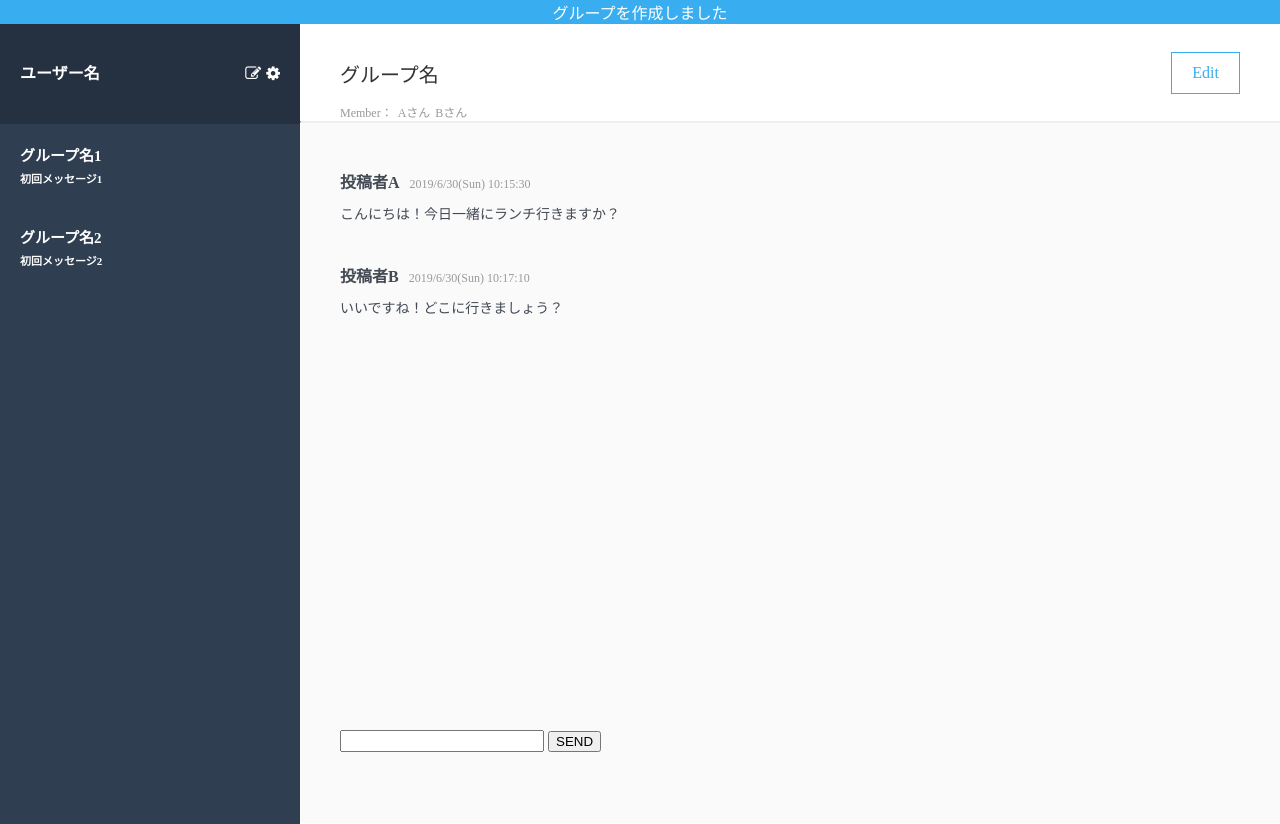
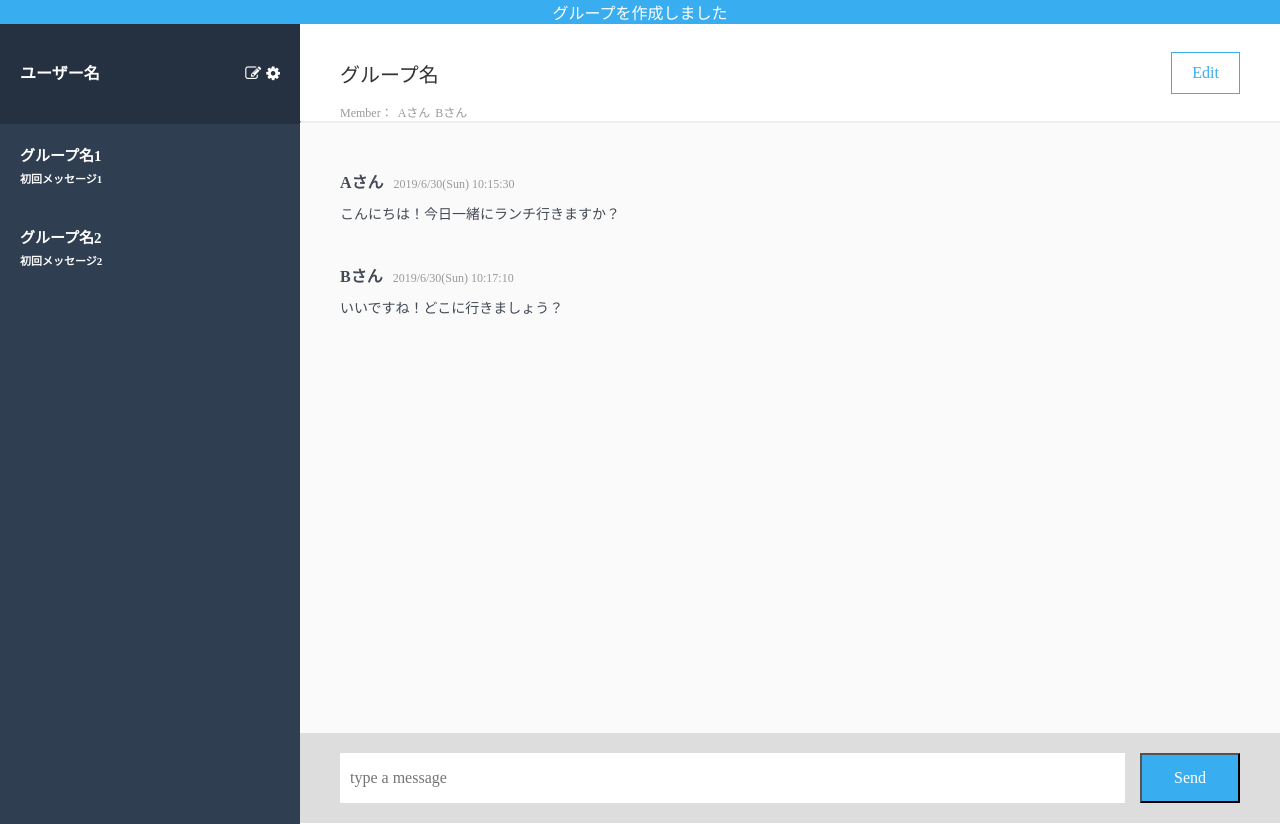
Before and after one commit to truthconductor/chat-space, a Rails app: page / in a window 1280 px wide. Run offline with Rails 7, Linux system fonts and the light colour scheme; style sheets or scripts are compiled from the project's sources; some libraries are stand-ins or nearby versions.

Commit message:
Set Footer
fixed Footer height const value
fixed Messages height calc by Header and Footer height
add form text and button style

```diff
--- a/app/assets/stylesheets/_messages.scss
+++ b/app/assets/stylesheets/_messages.scss
@@ -2,7 +2,7 @@
   float: left;
   width: calc(100vw - 300px);
   &--Header {
-    margin: 0 40px;
+    padding: 0 40px;
     .Header-left {
       float: left;
       .ChatGroup-Name {
@@ -49,15 +49,16 @@
   }
 
   &--Messages {
+    height: calc(100vh - 100px - 90px);
     padding: 46px 40px;
     box-sizing: border-box;
-    height: calc(100vh - 100px);
     background: #fafafa;
+    overflow: scroll;
     .Message {
       margin:  0 0 40px;
       &--Title {
         &__PostUser {
-          color: #434A54;
+          color: $chattext-color;
           font-size: 16px;
           font-weight: bold;
           margin: 0 10px 0 0;
@@ -70,19 +71,35 @@
       &--Text
       {
         margin: 10px 0 0;
-        color: #434A54;
+        color: $chattext-color;
         font-size: 14px;
       }
     }
   }
 
-  &--Footer
-  {
-    height: 70px;
-    width: 100%;
-    bottom: 0;
-    position: fixed;
-    z-index: 1;
-    margin: 0 40px;
+  &--Footer {
+    width: calc(100vw - 300px);
+    height: 90px;
+    padding: 20px 40px;
+    box-sizing: border-box;
+    background-color: #dddddd;
+    .Form {
+      &--TextInput {
+        margin: 0 15px 0 0;
+        padding: 0 10px;
+        width: calc(100% - 20px - 15px - 100px);
+        height: 50px;
+        line-height: 50px;
+        font-size: 16px;
+        color: $chattext-color;
+        border-style: none;
+      }
+      &--SendButton {
+        width: 100px;
+        height: 50px;
+        color: #ffffff;
+        background-color: $base-lightblue;
+      }
+    }
   }
 }
--- a/app/assets/stylesheets/_variable.scss
+++ b/app/assets/stylesheets/_variable.scss
@@ -5,3 +5,4 @@
 //テキストカラー
 $base-lightblue: #38aef0;
 $sidebar-color: #ffffff;
+$chattext-color: #434A54;
--- a/app/views/messages/index.html.haml
+++ b/app/views/messages/index.html.haml
@@ -19,7 +19,7 @@
     .Message
       .Message--Title
         %span.Message--Title__PostUser<>
-          投稿者A
+          Aさん
         %span.Message--Title__PostDate<>
           2019/6/30(Sun) 10:15:30
       .Message--Text
@@ -27,13 +27,12 @@
     .Message
       .Message--Title
         %span.Message--Title__PostUser<>
-          投稿者B
+          Bさん
         %span.Message--Title__PostDate<>
           2019/6/30(Sun) 10:17:10
       .Message--Text
         いいですね！どこに行きましょう？
   .Chat--Footer
-    %form
-      %input
-      %button
-        SEND
+    %form.Form
+      %input.Form--TextInput{:type => "text", :placeholder => "type a message"}<>
+      %input.Form--SendButton{:type => "button", :value => "Send"}
```
